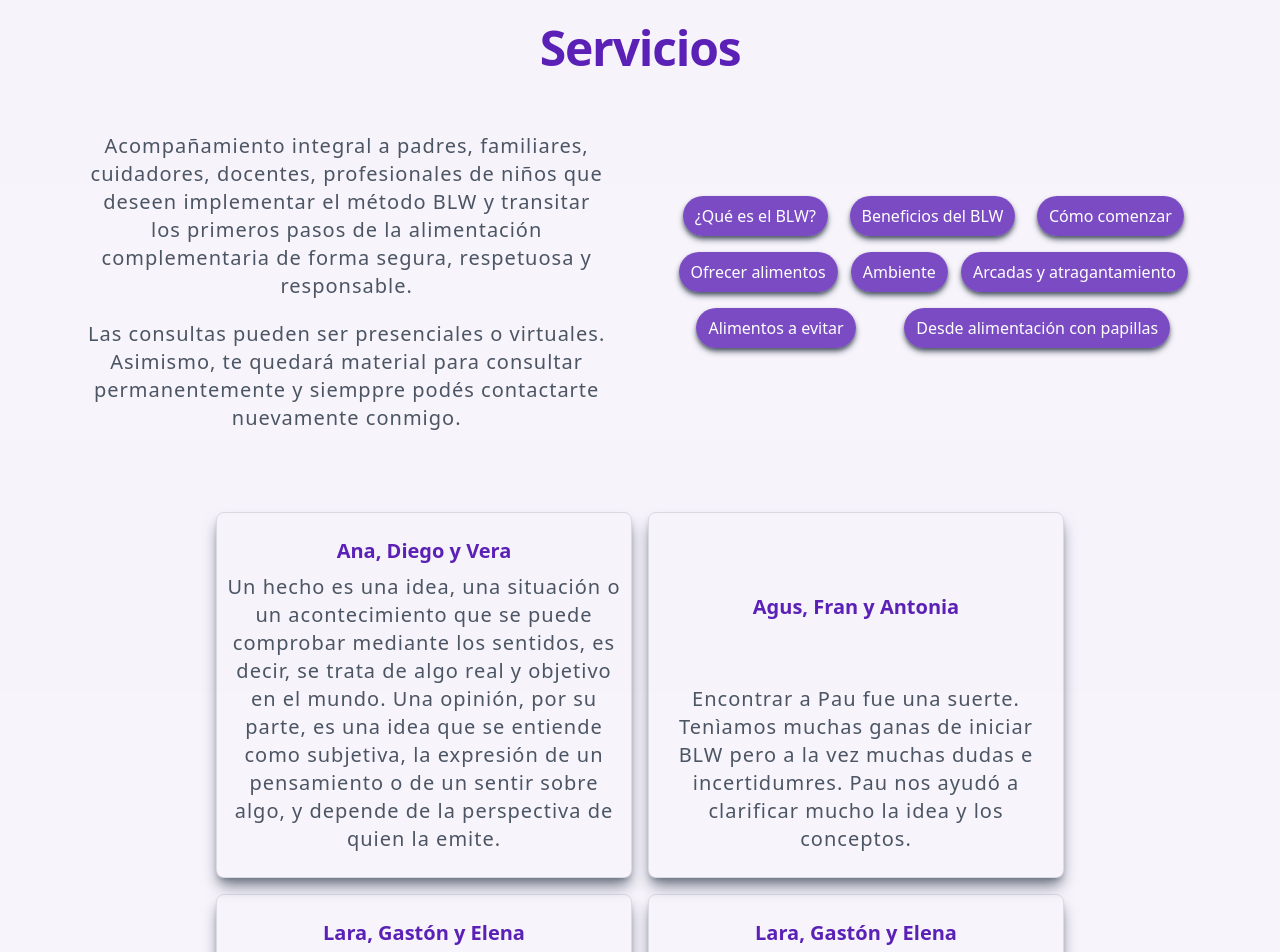
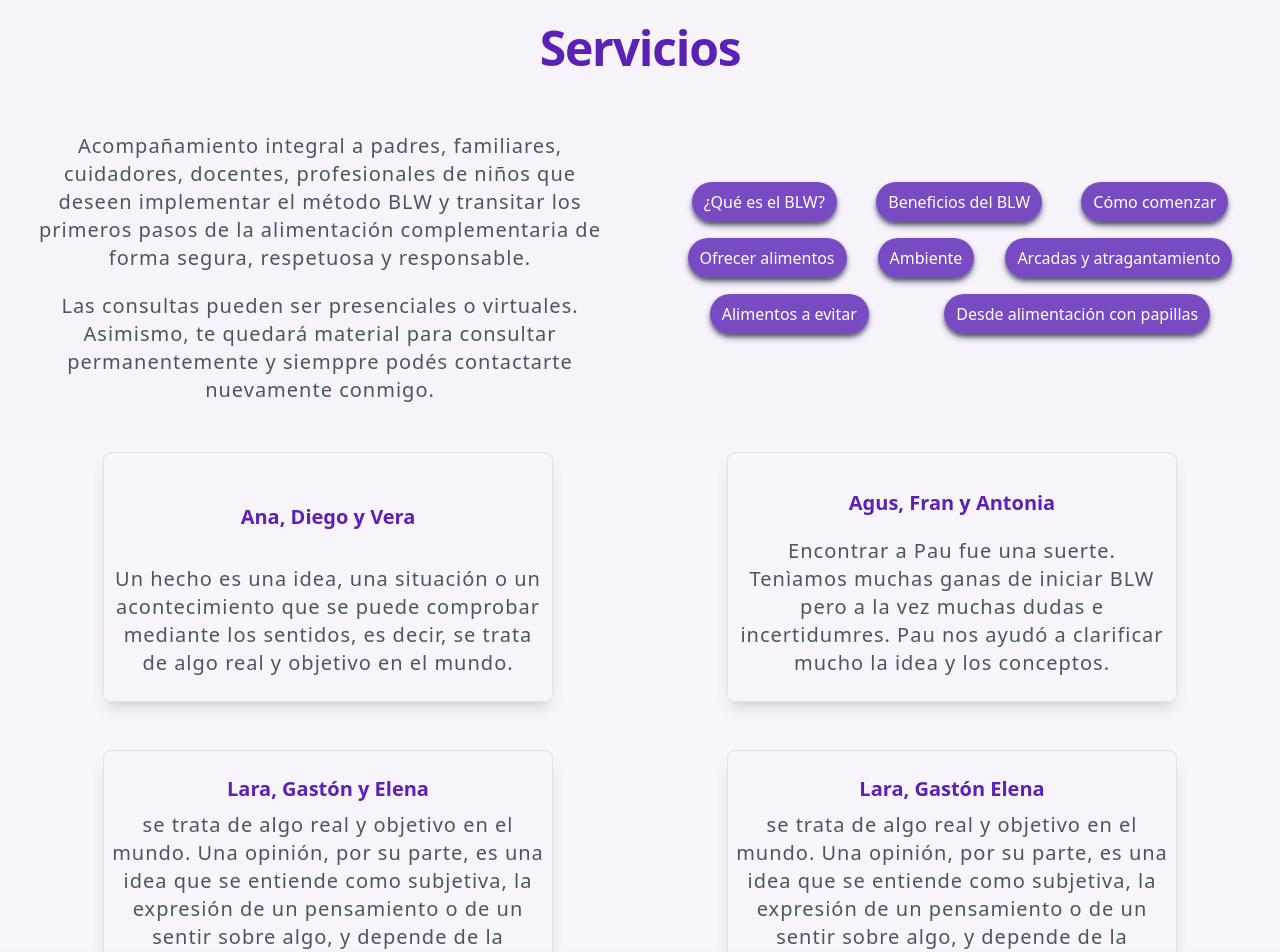
Before and after one commit to fedeferrelli/paublw, a React (Vite) app: page / in a window 1280 px wide. Shown: the part 1340-2292 px from the top of the page. Built offline with nearby package versions, Linux system fonts and the light colour scheme.

Commit message:
Restyle some aspect issues on every page

```diff
--- a/src/Components/About.jsx
+++ b/src/Components/About.jsx
@@ -10,9 +10,9 @@ function About() {
         Quien soy
       </h1>
       <Fade triggerOnce>
-      <section className="w-11/12 m-auto flex flex-col sm:flex-row sm:mt-10 ">
+      <section className="px-4 m-auto flex flex-col sm:flex-row sm:mt-10 ">
 
-        <div className="w-full order-2 sm:order-1 px-8 tracking-wider max-w-prose text-base text-gray-600 sm:text-lg md:text-xl text-center font-light">
+        <div className="w-full order-2 sm:order-1 tracking-wider max-w-prose text-base text-gray-600 sm:text-lg md:text-xl text-center font-light">
 
 
         <p className="m-auto mt-3  sm:mt-5  sm:max-w-xl sm:mx-auto md:mt-5 ">
--- a/src/Components/HeroSection.jsx
+++ b/src/Components/HeroSection.jsx
@@ -19,7 +19,7 @@ function HeroSection() {
         <div className="relative overflow-hidden w-full shadow-lg sm:h-screen sm:max-h-[750px]" >
           <div className="max-w-7xl mx-auto">
             <div
-              /*Parte texto Hero & Poligono*/ className="relative z-10 pb-8  sm:pb-16 md:pb-20 lg:max-w-2xl lg:w-full lg:pb-28 xl:pb-32 bg-primary sm:h-screen sm:max-h-[750px]">
+              /*Parte texto Hero & Poligono*/ className="relative z-10 pb-8  sm:pb-16 md:pb-20 lg:max-w-2xl lg:w-full lg:pb-28 xl:pb-32 bg-primary sm:h-screen sm:max-h-[750px] ">
               <svg
                 /* poligono */ className="hidden lg:block absolute right-0 inset-y-0 h-full w-48 text-primary transform translate-x-1/2 "
                 fill="currentColor"
@@ -123,8 +123,22 @@ function HeroSection() {
                     Bienvenida a mi página web. <span className="block">Acá podés encontrar todo lo que
                     tengo para ayudarte</span>
                   </p>
+
+                  <p className="sm:hidden mt-3 text-base text-terciary sm:mt-5 sm:text-lg sm:max-w-xl sm:mx-auto md:mt-5 md:text-xl lg:mx-0">
+          Acompañamiento integral a padres, familiares, cuidadores, docentes, profesionales de niños que
+deseen implementar el método BLW y transitar los primeros pasos de la alimentación
+complementaria de forma segura, respetuosa y responsable.
+          </p>
+
+
+
+
+
+
+
                   <div className="mt-5 sm:mt-8 sm:flex sm:justify-center lg:justify-start">
                     <div className="rounded-md shadow">
+
                       <a
                         href="https://tailwindui.com/components/marketing/sections/heroes"
                         className="w-full flex items-center justify-center px-8 py-3 border border-transparent text-base font-medium rounded-md text-primary bg-secondary hover:bg-secondary/80 md:py-4 md:text-lg md:px-10 uppercase"
--- a/src/Components/Opiniones.jsx
+++ b/src/Components/Opiniones.jsx
@@ -4,18 +4,19 @@ import opiniones from '../assets/contactIcons/utils/opiniones';
 
 function Opiniones() {
     return (
-        <main className="flex flex-col justify-center pb-20 bg-secondary/5 px-4">
+        <main className="flex flex-col justify-center pb-2 bg-secondary/5">
 
         <Fade fraction="0" duration="1000" triggerOnce>
 
 
-            <div className="m-auto sm:h-auto sm:w-full flex flex-wrap sm:flex-row justify-center gap-4 ">
+            <div className="m-auto sm:h-auto sm:w-full flex flex-wrap justify-center p-4">
    {opiniones.map(opinion=>(
-               <div key={opinion.name} className="w-full  py-6 px-2 rounded-lg  sm:w-1/3 sm:w-max-[450px]   shadow-lg shadow-terciary border border-terciary/20 flex flex-col ">
+       <div key={opinion.name} className="w-full  py-6 rounded-lg justify-center sm:w-1/2 sm:w-max-[450px] ">
+               <div  className="m-auto w-full px-2 sm:h-[250px] max-w-[450px] py-6 rounded-lg  sm:w-max-[450px]  shadow-lg  flex flex-col border border-terciary/15">
                <h1 className="m-auto text-secondary font-bold sm:text-lg md:text-xl">{opinion.names}</h1>
                <p className="mt-2 tracking-wider max-w-prose text-base text-gray-600 sm:text-lg md:text-xl text-center font-light">{opinion.opinion}</p>
 
-
+               </div>
                </div>
              ))}
             </div>
--- a/src/Components/Servicios.jsx
+++ b/src/Components/Servicios.jsx
@@ -7,17 +7,17 @@ function Servicios() {
 const servicios = ["¿Qué es el BLW?", "Beneficios del BLW", "Cómo comenzar", "Ofrecer alimentos", "Ambiente", "Arcadas y atragantamiento", "Alimentos a evitar", "Desde alimentación con papillas"  ]
 
   return (
-    <main className="flex flex-col justify-center pb-20 bg-secondary/5">
+    <main className="flex flex-col justify-center pb-2 bg-secondary/5">
 
       <h1 className="m-auto text-3xl tracking-tight font-extrabold text-secondary sm:text-5xl   mt-10">
         Servicios
       </h1>
       <Fade fraction="0" duration="1000" triggerOnce>
-      <section className="w-11/12 m-auto flex flex-col sm:flex-row sm:mt-10 ">
+      <section className=" m-auto flex flex-col sm:flex-row sm:mt-10 ">
 
         <div className="w-full px-8 tracking-wider max-w-prose text-base text-gray-600 sm:text-lg md:text-xl text-center font-light">
 
-          <p className="m-auto mt-3  sm:mt-5  sm:max-w-xl sm:mx-auto md:mt-5 ">
+          <p className="hidden sm:flex m-auto mt-3  sm:mt-5  sm:max-w-xl sm:mx-auto md:mt-5 ">
           Acompañamiento integral a padres, familiares, cuidadores, docentes, profesionales de niños que
 deseen implementar el método BLW y transitar los primeros pasos de la alimentación
 complementaria de forma segura, respetuosa y responsable.
--- a/src/assets/contactIcons/utils/opiniones.jsx
+++ b/src/assets/contactIcons/utils/opiniones.jsx
@@ -1,8 +1,8 @@
  const opiniones= [
-    {names: "Ana, Diego y Vera", opinion: "Un hecho es una idea, una situación o un acontecimiento que se puede comprobar mediante los sentidos, es decir, se trata de algo real y objetivo en el mundo. Una opinión, por su parte, es una idea que se entiende como subjetiva, la expresión de un pensamiento o de un sentir sobre algo, y depende de la perspectiva de quien la emite."},
+    {names: "Ana, Diego y Vera", opinion: "Un hecho es una idea, una situación o un acontecimiento que se puede comprobar mediante los sentidos, es decir, se trata de algo real y objetivo en el mundo. "},
     {names: "Agus, Fran y Antonia", opinion: "Encontrar a Pau fue una suerte. Tenìamos muchas ganas de iniciar BLW pero a la vez muchas dudas e incertidumres. Pau nos ayudó a clarificar mucho la idea y los conceptos."},
     {names: "Lara, Gastón y Elena", opinion: " se trata de algo real y objetivo en el mundo. Una opinión, por su parte, es una idea que se entiende como subjetiva, la expresión de un pensamiento o de un sentir sobre algo, y depende de la perspectiva de quien la emite."},
-    {names: "Lara, Gastón y Elena", opinion: " se trata de algo real y objetivo en el mundo. Una opinión, por su parte, es una idea que se entiende como subjetiva, la expresión de un pensamiento o de un sentir sobre algo, y depende de la perspectiva de quien la emite."},
+    {names: "Lara, Gastón  Elena", opinion: " se trata de algo real y objetivo en el mundo. Una opinión, por su parte, es una idea que se entiende como subjetiva, la expresión de un pensamiento o de un sentir sobre algo, y depende de la perspectiva de quien la emite."},
 ];
 
 
--- a/tailwind.config.js
+++ b/tailwind.config.js
@@ -5,7 +5,7 @@ module.exports = {
   theme: {
     extend: {
       colors:{
-        'primary' : 'rgb(255 255 255)',
+        'primary' :'rgb(255 255 255)',
         'secondary' : 'rgb(91 33 182)',
         'terciary' : 'rgb(107 114 128)'
       }
```
